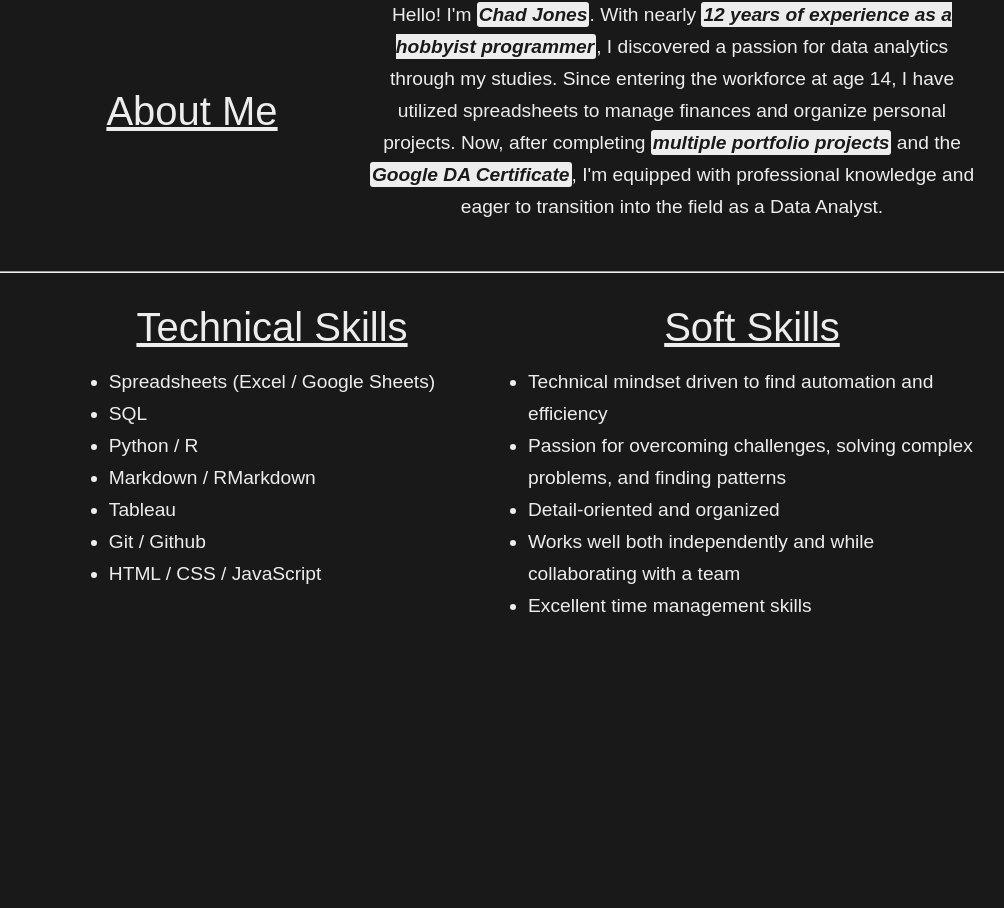
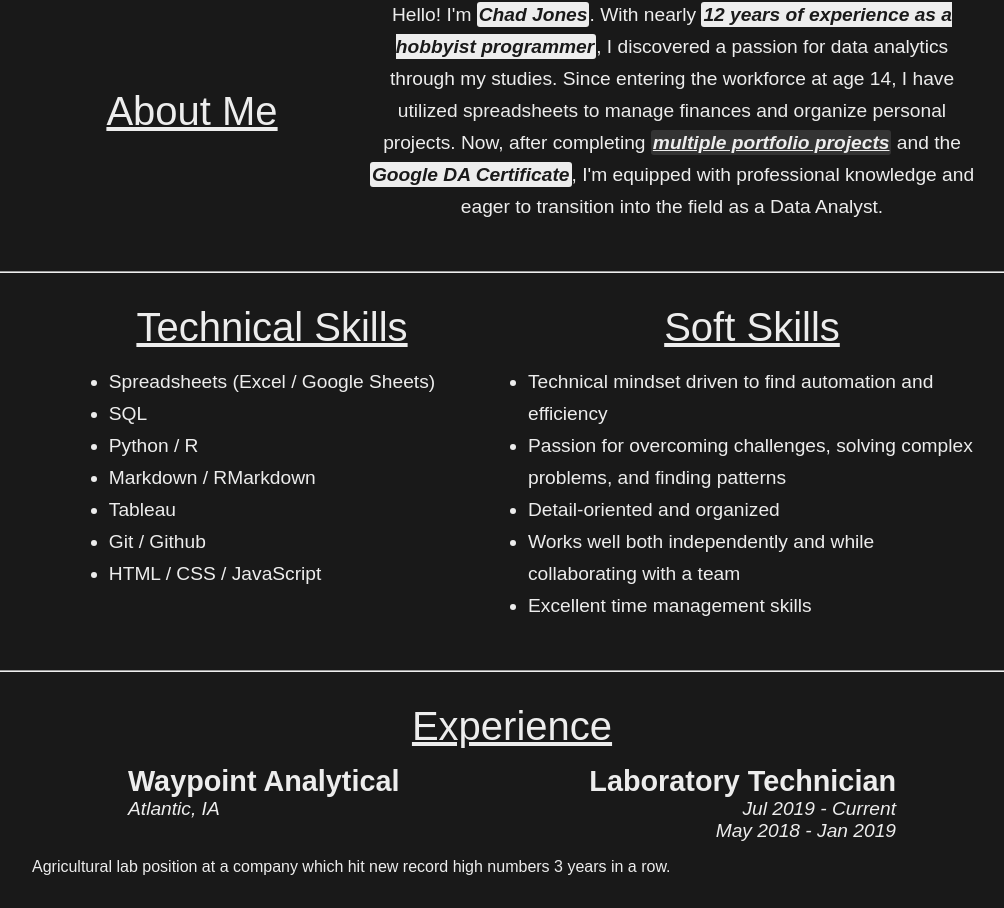
Before and after one commit to ClownChad/Portfolio, a Next.js app: page / in a window 1280 px wide. Shown: the part 219-1127 px from the top of the page, without its empty margins (128-1132 px from the left). Before the commit the page ends 889 px from the top, so only its background shows below. Built offline with nearby package versions, Linux system fonts and the light colour scheme.

Commit message:
Started on experience section

```diff
--- a/app/globals.css
+++ b/app/globals.css
@@ -6,6 +6,7 @@
   --green: #859e6f;
 
   --fs_header: 2.5rem;
+  --fs_header_2: 1.8rem;
   --fs_p: 1.2rem;
 
   --section_margin: 2rem 5rem;
--- a/app/page.module.css
+++ b/app/page.module.css
@@ -11,6 +11,11 @@
   font-style: italic;
 }
 
+.section_title{
+  font-size: var(--fs_header);
+  text-decoration: underline;
+}
+
 .about_me_cont{
   display: grid;
   grid-template-columns: 1fr 2fr;
@@ -20,15 +25,25 @@
   text-align: center;
   margin: var(--section_margin);
 
-  .about_me_title{
-    font-size: var(--fs_header);
-    text-decoration: underline;
-  }
-
   .about_me{
     margin: 1rem;
     font-size: var(--fs_p);
     line-height: 2rem;
+  }
+
+  .projects_link{
+    padding: 2px;
+    color: var(--foreground);
+    background-color: var(--background_header);
+    border-radius: 3px;
+    font-weight: bold;
+    font-style: italic;
+    text-decoration: underline;
+  }
+
+  .projects_link:hover{
+    color: var(--background_header);
+    background-color: var(--foreground);
   }
 }
 
@@ -46,14 +61,62 @@
     width: 100%;
   }
 
-  .tech_skills_title, .soft_skills_title{
-    font-size: var(--fs_header);
-    text-decoration: underline;
-  }
-
   .tech_skills_list, .soft_skills_list{
     margin: 1rem;
     font-size: var(--fs_p);
     line-height: 2rem;
   }
 }
+
+.experience_cont{
+  display: flex;
+  flex-direction: column;
+  justify-content: center;
+  align-items: center;
+  height: 100%;
+  margin: var(--section_margin);
+
+  .waypoint_header_cont{
+    display: grid;
+    grid-template-columns: repeat(2, 1fr);
+    grid-template-rows: 100%;
+    width: 80%;
+    height: 100%;
+    margin: 1rem;
+
+    .waypoint_title_cont, .waypoint_position_cont{
+      display: flex;
+      flex-direction: column;
+      width: 100%;
+      height: 100%;
+    }
+
+    .waypoint_title_cont{
+      align-items: flex-start;
+    }
+
+    .waypoint_position_cont, .waypoint_dates{
+      display: flex;
+      flex-direction: column;
+      align-items: flex-end;
+    }
+
+    .waypoint_title, .waypoint_position{
+      font-size: var(--fs_header_2);
+      font-weight: bold;
+    }
+
+    .waypoint_location, .waypoint_dates{
+      font-size: var(--fs_p);
+      font-style: italic;
+    }
+  }
+
+  .waypoint_desc_cont{
+    display: flex;
+    flex-direction: column;
+    justify-content: left;
+    align-items: flex-start;
+    width: 100%;
+  }
+}
--- a/app/page.tsx
+++ b/app/page.tsx
@@ -7,9 +7,9 @@ export default function Home() {
       <hr/>
 
       <div className={styles.about_me_cont}>
-        <div className={styles.about_me_title}>About Me</div>
+        <div className={styles.section_title}>About Me</div>
         <div className={styles.about_me}>
-          <p>Hello! I'm <span className={styles.text_em}>Chad Jones</span>. With nearly <span className={styles.text_em}>12 years of experience as a hobbyist programmer</span>, I discovered a passion for data analytics through my studies. Since entering the workforce at age 14, I have utilized spreadsheets to manage finances and organize personal projects. Now, after completing <span className={styles.text_em}>multiple portfolio projects</span> and the <span className={styles.text_em}>Google DA Certificate</span>, I&#39;m equipped with professional knowledge and eager to transition into the field as a Data Analyst.</p>
+          <p>Hello! I'm <span className={styles.text_em}>Chad Jones</span>. With nearly <span className={styles.text_em}>12 years of experience as a hobbyist programmer</span>, I discovered a passion for data analytics through my studies. Since entering the workforce at age 14, I have utilized spreadsheets to manage finances and organize personal projects. Now, after completing <a className={styles.projects_link} href="/projects">multiple portfolio projects</a> and the <span className={styles.text_em}>Google DA Certificate</span>, I&#39;m equipped with professional knowledge and eager to transition into the field as a Data Analyst.</p>
         </div>
       </div>
 
@@ -17,7 +17,7 @@ export default function Home() {
 
       <div className={styles.skills_cont}>
         <div className={styles.tech_skills_cont}>
-          <div className={styles.tech_skills_title}>Technical Skills</div>
+          <div className={styles.section_title}>Technical Skills</div>
           <ul className={styles.tech_skills_list}>
             <li>Spreadsheets (Excel / Google Sheets)</li>
             <li>SQL</li>
@@ -30,7 +30,7 @@ export default function Home() {
         </div>
 
         <div className={styles.soft_skills_cont}>
-        <div className={styles.soft_skills_title}>Soft Skills</div>
+        <div className={styles.section_title}>Soft Skills</div>
           <ul className={styles.soft_skills_list}>
             <li>Technical mindset driven to find automation and efficiency</li>
             <li>Passion for overcoming challenges, solving complex problems, and finding patterns</li>
@@ -40,6 +40,32 @@ export default function Home() {
           </ul>
         </div>
       </div>
+
+      <hr/>
+
+      <div className={styles.experience_cont}>
+        <div className={styles.section_title}>Experience</div>
+
+        <div className={styles.waypoint_header_cont}>
+
+          <div className={styles.waypoint_title_cont}>
+            <div className={styles.waypoint_title}>Waypoint Analytical</div>
+            <div className={styles.waypoint_location}>Atlantic, IA</div>
+          </div>
+
+          <div className={styles.waypoint_position_cont}>
+            <div className={styles.waypoint_position}>Laboratory Technician</div>
+            <div className={styles.waypoint_dates}>
+              <p>Jul 2019 - Current</p>
+              <p>May 2018 - Jan 2019</p>
+            </div>
+          </div>
+        </div>
+
+        <div className={styles.waypoint_desc_cont}>
+          <p>Agricultural lab position at a company which hit new record high numbers 3 years in a row.</p>
+        </div>
+      </div>
     </main>
   )
 
--- a/components/Header.tsx
+++ b/components/Header.tsx
@@ -28,7 +28,7 @@ export default function Header(){
                         <li>Home</li>
                     </a>
 
-                    <a className={styles.nav_link} href="#">
+                    <a className={styles.nav_link} href="/projects">
                         <li>Projects</li>
                     </a>
 
```
Also changed, not shown: app/projects/page.tsx (added, +9 -0 lines), app/projects/page.module.css (added).
